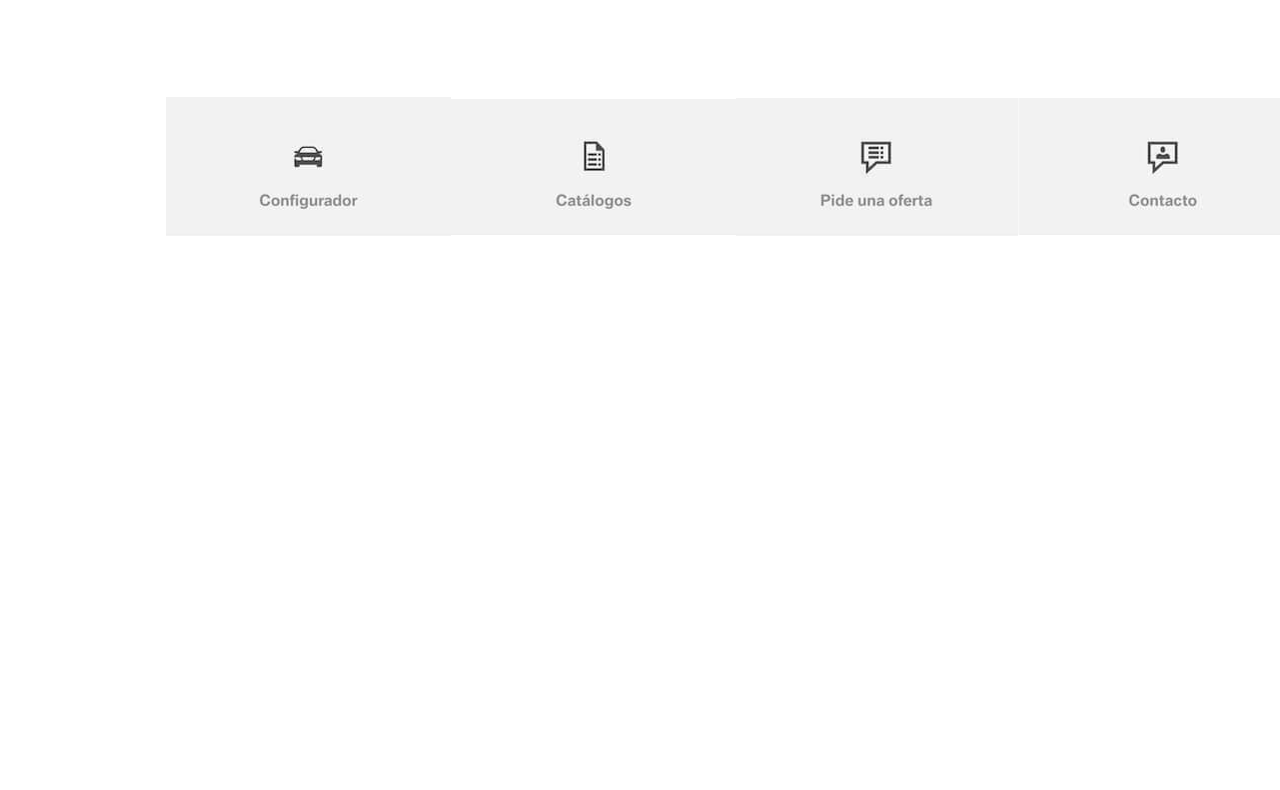
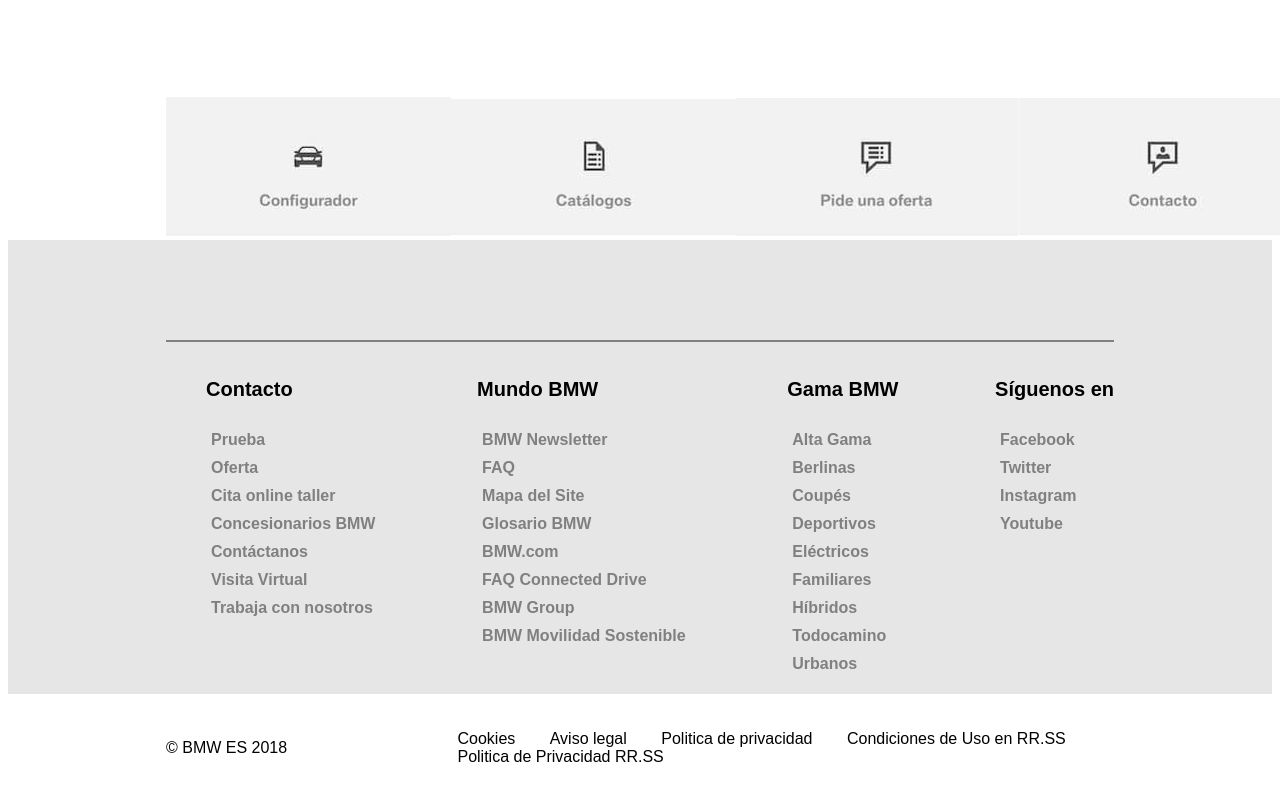
Before and after one commit to kinddddd/HTMLCSS44, a plain HTML site: page index.html in a window 1280 px wide. Shown: the part 3635-4425 px from the top of the page. Before the commit the page ends 3883 px from the top, so only its background shows below. Drawn offline with Linux system fonts and the light colour scheme.

Commit message:
missing one error

```diff
--- a/index.html
+++ b/index.html
@@ -182,9 +182,76 @@
         </article>
     </main>
     <footer class="footer-style">
-        <article>
-            <section>
-
+        <article class="main-block">
+            <section class="main-part">
+                <div class="border-footer">
+                    <div class="list">
+                        <div>
+                            <ul class="list-footer">
+                                <li id="li-title">Contacto</li>
+                                <li class="list-footer-li list-padding">Prueba</li>
+                                <li class="list-footer-li">Oferta</li>
+                                <li class="list-footer-li">Cita online taller</li>
+                                <li class="list-footer-li">Concesionarios BMW</li>
+                                <li class="list-footer-li">Contáctanos</li>
+                                <li class="list-footer-li">Visita Virtual</li>
+                                <li class="list-footer-li">Trabaja con nosotros</li>
+                            </ul>
+                        </div>
+                        <div>
+                            <ul class="list-footer">
+                                <li id="li-title">Mundo BMW</li>
+                                <li class="list-footer-li list-padding">BMW Newsletter</li>
+                                <li class="list-footer-li">FAQ</li>
+                                <li class="list-footer-li">Mapa del Site</li>
+                                <li class="list-footer-li">Glosario BMW</li>
+                                <li class="list-footer-li">BMW.com</li>
+                                <li class="list-footer-li">FAQ Connected Drive</li>
+                                <li class="list-footer-li">BMW Group</li>
+                                <li class="list-footer-li">BMW Movilidad Sostenible</li>
+                            </ul>
+                        </div>
+                        <div>
+                            <ul class="list-footer">
+                                <li id="li-title">Gama BMW</li>
+                                <li class="list-footer-li list-padding">Alta Gama</li>
+                                <li class="list-footer-li">Berlinas</li>
+                                <li class="list-footer-li">Coupés</li>
+                                <li class="list-footer-li">Deportivos</li>
+                                <li class="list-footer-li">Eléctricos</li>
+                                <li class="list-footer-li">Familiares</li>
+                                <li class="list-footer-li">Híbridos</li>
+                                <li class="list-footer-li">Todocamino</li>
+                                <li class="list-footer-li">Urbanos</li>
+                            </ul>
+                        </div>
+                        <div>
+                            <ul class="list-footer">
+                                <li id="li-title">Síguenos en</li>
+                                <li class="list-footer-li list-padding">Facebook</li>
+                                <li class="list-footer-li">Twitter</li>
+                                <li class="list-footer-li">Instagram</li>
+                                <li class="list-footer-li">Youtube</li>
+                            </ul>
+                        </div>
+                    </div>
+                </div>
+            </section>
+        </article>
+        <article class="footer-bg">
+            <section class="main-part footer-footer">
+                <div class="last-part-prop">
+                    <p>© BMW ES 2018</p>
+                </div>
+                <div>
+                    <ul>
+                        <li class="car-list">Cookies</li>
+                        <li class="car-list">Aviso legal</li>
+                        <li class="car-list">Politica de privacidad</li>
+                        <li class="car-list">Condiciones de Uso en RR.SS</li>
+                        <li class="car-list">Politica de Privacidad RR.SS</li>
+                    </ul>
+                </div>
             </section>
         </article>
     </footer>
--- a/style.css
+++ b/style.css
@@ -152,3 +152,60 @@
 .footer-style {
     background-color: #e6e6e6;
 }
+
+.big-box-border {
+    border: 2px solid black;
+}
+
+.list-footer {
+    color:grey;
+    padding-top: 20px;
+    font-weight: bold;
+    list-style-type: none;
+}
+
+.list-footer-li {
+    padding: 5px;
+    list-style-type: none;
+}
+
+#li-title {
+    color:black;
+    font-size: 20px;
+}
+
+
+.list {
+    display:flex;
+    flex-direction: row;
+    justify-content: space-between;
+    align-items: flex-start;
+}
+
+.border-footer {
+    border-top: 2px solid grey;
+}
+
+.list-padding {
+    padding-top: 30px;
+}
+
+/* FOOTER OF FOOTER */
+
+.footer-bg {
+    display:flex;
+    justify-content: center;
+    background-color: white;
+    padding-top: 20px;
+}
+
+.footer-footer {
+    display: flex;
+    flex-direction: row;
+    justify-content: flex-start;
+    align-items: center;
+}
+
+.last-part-prop {
+    width:35%;
+}
```
